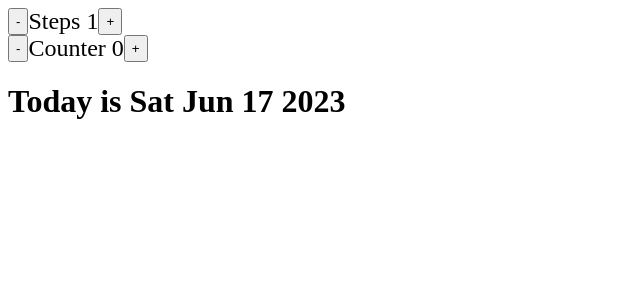
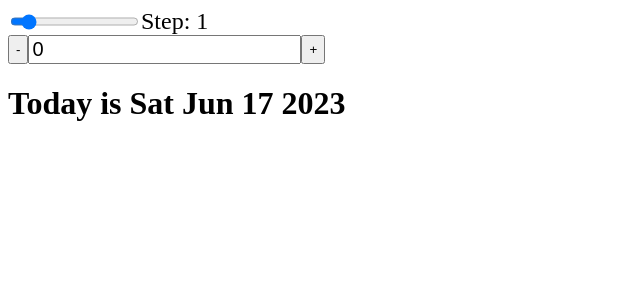
Before and after one commit to gsharma101/nextDate, a React (Create React App) app: page / in a window 1280 px wide. Shown: the top 300 px of the page, without its empty margins (0-640 px from the left). Built offline with nearby package versions, Linux system fonts and the light colour scheme.

Commit message:
v2 completed

```diff
--- a/src/App.js
+++ b/src/App.js
@@ -4,20 +4,26 @@
     const [count, setCount] = useState(0);
     const [step, setStep] = useState(1);
     const date = new Date();
+    function handelReset() {
+        setCount(0);
+        setStep(1);
+    }
     date.setDate(date.getDate() + count);
     return (
         <div>
             <div className="stepsBox">
-                <button onClick={() => setStep(c => c - 1)}>-</button>
-                <div>Steps {step}</div>
-                <button onClick={() => setStep(c => c + 1)}>+</button>
+                <input type='range' min="0" max="10" value={step} onChange={(e) => setStep(Number(e.target.value))} />
+                <span>Step: {step}</span>
             </div>
             <div className="counterBox">
                 <button onClick={() => setCount(c => c - step)}>-</button>
-                <div>Counter {count}</div>
+                <div><input style={{ fontSize: "20px" }} type='number' value={count} onChange={e => setCount(Number(e.target.value))} /></div>
                 <button onClick={() => setCount(c => c + step)}>+</button>
             </div>
             <h1>Today is {date.toDateString()}</h1>
+            {(count !== 0 || step !== 1) ? <div>
+                <button onClick={handelReset}>Reset</button>
+            </div> : ""}
         </div>
     )
 }
```
